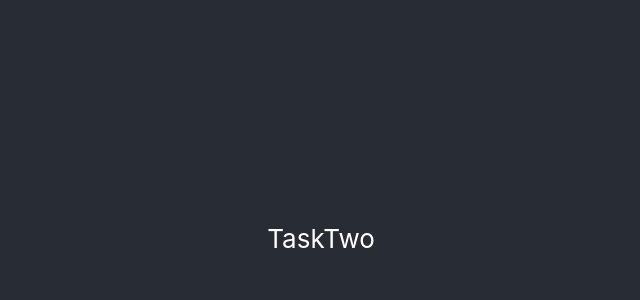
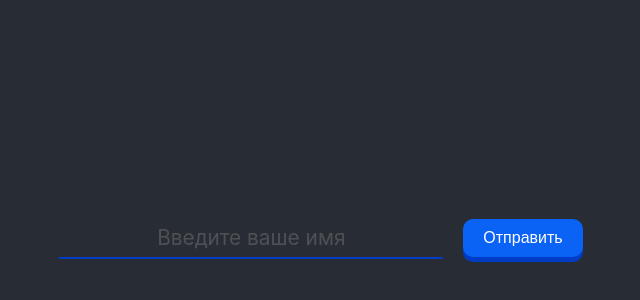
Before and after one commit to ushink/vk-mini-app, a React (Create React App) app: page /taskTwo in a window 1280 px wide. Shown: the part 162-462 px from the top of the page, without its empty margins (319-959 px from the left). Built offline with nearby package versions, Linux system fonts and the light colour scheme.

Commit message:
feat: layout task 2

```diff
--- a/src/pages/taskTwo/TaskTwo.jsx
+++ b/src/pages/taskTwo/TaskTwo.jsx
@@ -1,7 +1,30 @@
+/* eslint-disable no-unused-vars */
+import s from './TaskTwo.module.css';
+import { useState } from 'react';
+
 function TaskTwo() {
+    const [name, setName] = useState('');
+    const [age, setAge] = useState('');
+
+    const handleSubmit = (event) => {
+        event.preventDefault();
+    };
+
     return (
-        <div>
-            <header>TaskTwo</header>
+        <div className={s.wrapper}>
+            <form className={s.form} onSubmit={handleSubmit}>
+                <input
+                    type='text'
+                    value={name}
+                    onChange={(e) => setName(e.target.value)}
+                    placeholder='Введите ваше имя'
+                    className={s.input}
+                />
+                <button className={s.btn} type='submit'>
+                    Отправить
+                </button>
+            </form>
+            {age && <span className={s.text}>Ваш возраст: {age}</span>}
         </div>
     );
 }
--- a/src/pages/taskTwo/TaskTwo.module.css
+++ b/src/pages/taskTwo/TaskTwo.module.css
@@ -0,0 +1,50 @@
+.wrapper {
+    width: 100vw;
+    display: flex;
+    flex-direction: column;
+    align-items: center;
+}
+.form {
+    display: flex;
+    align-items: center;
+    gap: 20px;
+    flex-wrap: wrap;
+    justify-content: center;
+}
+.input {
+    font-family: inherit;
+    width: calc(100vw - 70%);
+    border: 0;
+    border-bottom: 2px solid #003cc5;
+    padding: 7px 0;
+    outline: 0;
+    font-size: 1.3rem;
+    text-align: center;
+    color: #c5d1ef;
+    background: transparent;
+}
+.input::placeholder {
+    text-align: center;
+    opacity: 0.5;
+}
+.text {
+    font-size: 20px;
+    margin: 100px;
+    position: absolute;
+}
+.btn {
+    border: none;
+    border-radius: 10px;
+    padding: 10px 20px;
+    font-size: 16px;
+    text-decoration: none;
+    color: white;
+    background: #0b63f6;
+    box-shadow: 0 5px 0 #003cc5;
+}
+.btn:hover {
+    background: #003cc5;
+    box-shadow: none;
+    position: relative;
+    top: 5px;
+}
```
